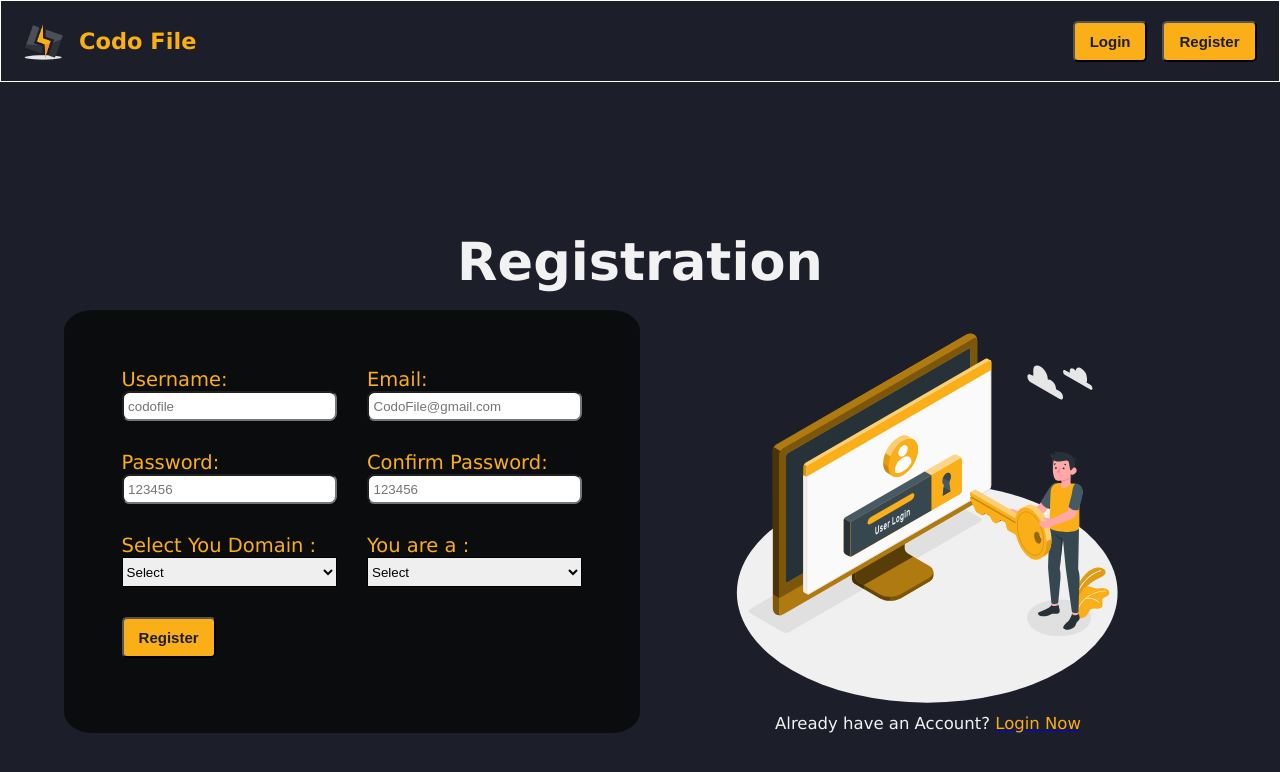
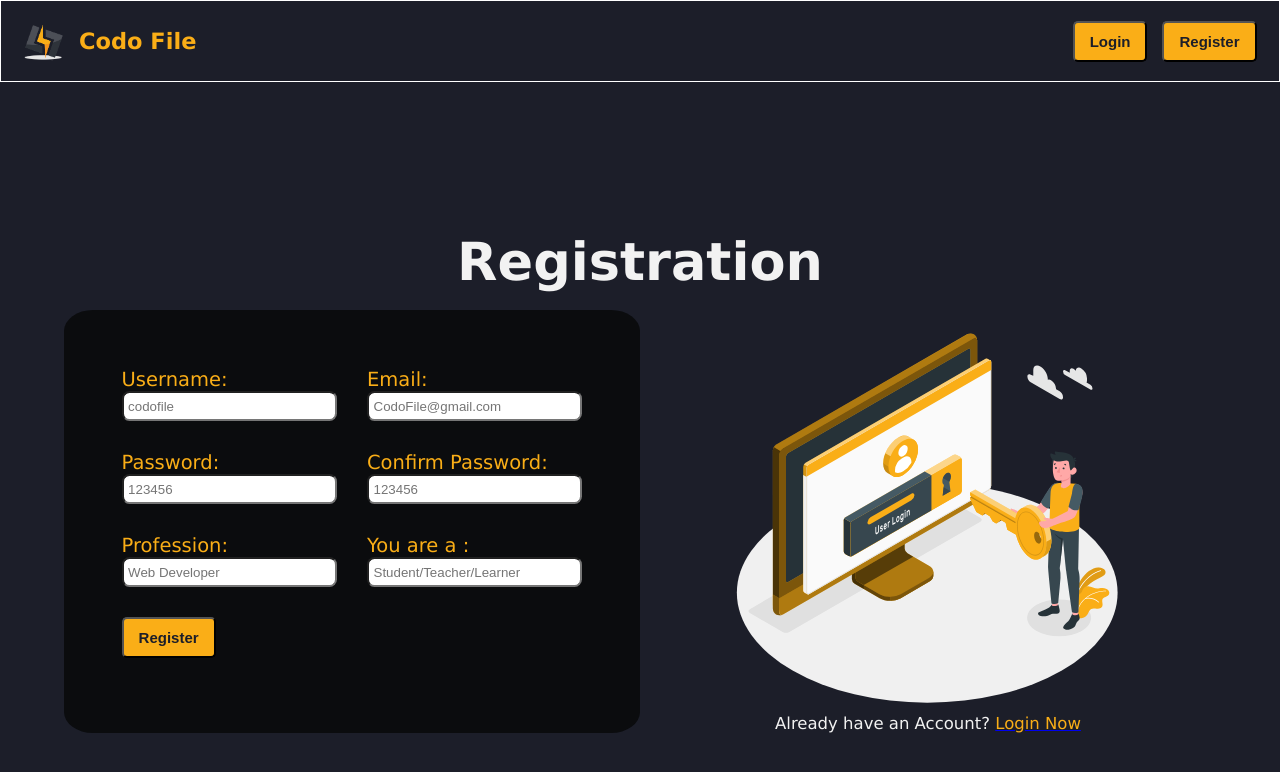
Before and after one commit to gigachadcodder/codo-file_onlineIDE, a React (Create React App) app in the folder frontend/: page /register in a window 1280 px wide. Shown: the top 772 px of the page. Built offline with nearby package versions, Linux system fonts and the light colour scheme.

Commit message:
sub_minor update

```diff
--- a/frontend/src/Components/Screens/Register.jsx
+++ b/frontend/src/Components/Screens/Register.jsx
@@ -17,37 +17,27 @@ function Register() {
                         <div className="RegisterInputField">
                             <div className="Registername">
                                 <label htmlFor=""> Username:</label><br />
-                                <input type="text" name="name" id="name" autoComplete='off' placeholder='codofile' /><br />
+                                <input type="text" name="username" id="username" autoComplete='off' placeholder='codofile' /><br />
                             </div>
                             <div className="Registeremail">
                                 <label htmlFor="">Email:</label><br />
-                                <input type="text" name="name" id="name" autoComplete='off' placeholder='CodoFile@gmail.com' /><br />
+                                <input type="text" name="email" id="email" autoComplete='off' placeholder='CodoFile@gmail.com' /><br />
                             </div>
                             <div className="Registerpassword">
                                 <label htmlFor="">Password:</label><br />
-                                <input type="password" name="name" id="name" autoComplete='off' placeholder='123456' /><br />
+                                <input type="password" name="pass" id="pass" autoComplete='off' placeholder='123456' /><br />
                             </div>
                             <div className="Registercpassword">
                                 <label htmlFor="">Confirm Password:</label><br />
-                                <input type="password" name="name" id="name" autoComplete='off' placeholder='123456' /><br />
+                                <input type="password" name="cpass" id="cpass" autoComplete='off' placeholder='123456' /><br />
                             </div>
                             <div className="Registerdomain">
-                                <label htmlFor="">Select You Domain :</label><br />
-                                <select name="domain" id="domain">.
-                                <option value="domain">Select</option>
-                                <option value="domain">Web Developer</option>
-                                <option value="domain">Python Developer</option>
-                                <option value="domain">Java Developer</option>
-                                <option value="domain">Fresher Developer</option>
-                                </select>
+                                <label htmlFor="">Profession:</label>
+                                <input type="text" name="work" id="work" autoComplete='off' placeholder='Web Developer' />
                             </div>
                             <div className="Registerdomain">
                                 <label htmlFor="">You are a :</label><br />
-                                <select name="category" id="category">.
-                                    <option value="category">Select</option>
-                                    <option value="category">Student</option>
-                                    <option value="category">Teacher</option>
-                                </select>
+                                <input type="text" name="dom" id="dom" placeholder='Student/Teacher/Learner' />
                             </div>
                         </div>
                         <NavLink to="/voice2text"><button className="btn registerbtn">Register</button></NavLink>
```
Also changed, not shown: frontend/src/Components/Editor/codesnip.txt (deleted), frontend/src/Components/Screens/Login.jsx (line endings or trailing spaces).
